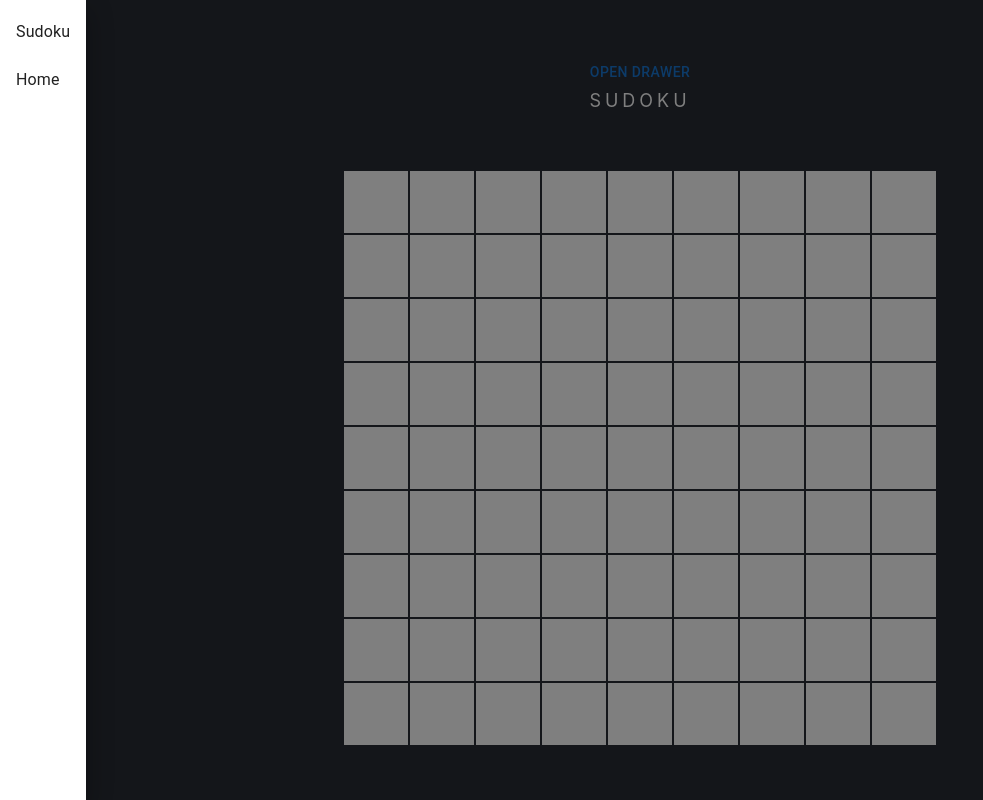
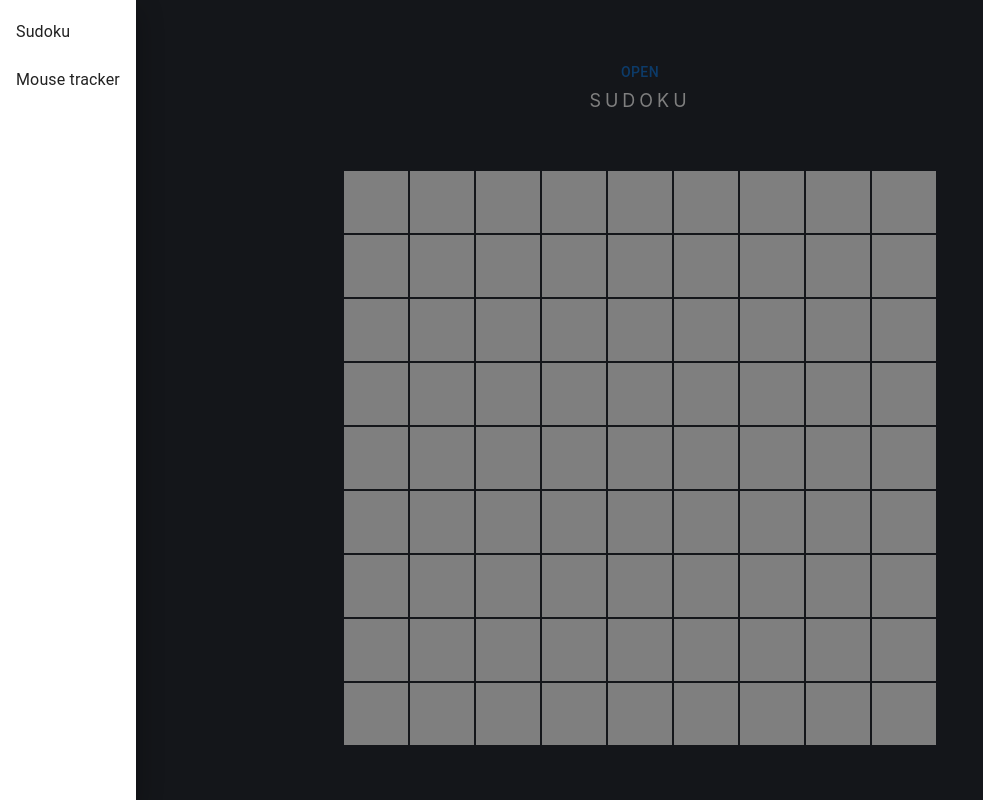
Before and after one commit to klnyc/Sudoku, a React (Create React App) app: page / in a window 1280 px wide. Shown: the whole page, without its empty margins (0-983 px from the left). Built offline with nearby package versions, Linux system fonts and the light colour scheme.

Commit message:
add sidebar click funcationality

```diff
--- a/src/components/App.tsx
+++ b/src/components/App.tsx
@@ -3,6 +3,7 @@ import { isValidNumber, allUniqueValuesInArray } from "../utility";
 import { Grid } from "./Grid";
 import { Sidebar } from "./Sidebar";
 import { Button } from "@mui/material";
+import { Game } from "../constants";
 
 interface GridState {
   [row: number]: {
@@ -21,6 +22,7 @@ export interface ValidCells {
 
 const App = (): JSX.Element => {
   const [openSidebar, setOpenSideBar] = useState<boolean>(true);
+  const [game, setGame] = useState<Game>(Game.Sudoku);
   const [grid, setGrid] = useState<GridState>();
   const [validCells, setValidCells] = useState<ValidCells>();
   const [message, setMessage] = useState<string>("");
@@ -107,13 +109,30 @@ const App = (): JSX.Element => {
     }
   };
 
+  const Sudoku = () => {
+    return (
+      <>
+        <div className="title">SUDOKU</div>
+        <div className="message">{message}</div>
+        <Grid handleChange={handleChange} validCells={validCells} />
+      </>
+    );
+  };
+
+  const renderGame = () => {
+    switch (game) {
+      case Game.Sudoku:
+        return <Sudoku />;
+      case Game.MouseTracker:
+        return <></>;
+    }
+  };
+
   return (
     <div className="app">
-      <Sidebar open={openSidebar} onClose={toggleSidebar(false)} />
-      <Button onClick={toggleSidebar(true)}>Open drawer</Button>
-      <div className="title">SUDOKU</div>
-      <div className="message">{message}</div>
-      <Grid handleChange={handleChange} validCells={validCells} />
+      <Sidebar open={openSidebar} onClose={toggleSidebar(false)} setGame={setGame}/>
+      <Button onClick={toggleSidebar(true)}>Open</Button>
+      {renderGame()}
     </div>
   );
 };
--- a/src/components/Sidebar.tsx
+++ b/src/components/Sidebar.tsx
@@ -1,19 +1,25 @@
 import { Drawer, List, ListItem, ListItemText } from "@mui/material";
+import { Game } from "../constants";
 
 interface SidebarProps {
   open: boolean;
   onClose: () => void;
+  setGame: (game: Game) => void;
 }
 
-export const Sidebar = ({ open, onClose }: SidebarProps): JSX.Element => {
+export const Sidebar = ({
+  open,
+  onClose,
+  setGame,
+}: SidebarProps): JSX.Element => {
   return (
     <Drawer open={open} onClose={onClose}>
       <List>
-        <ListItem>
+        <ListItem onClick={() => setGame(Game.Sudoku)}>
           <ListItemText primary="Sudoku"></ListItemText>
         </ListItem>
-        <ListItem>
-          <ListItemText primary="Home"></ListItemText>
+        <ListItem onClick={() => setGame(Game.MouseTracker)}>
+          <ListItemText primary="Mouse tracker"></ListItemText>
         </ListItem>
       </List>
     </Drawer>
--- /dev/null
+++ b/src/constants.tsx
@@ -0,0 +1,4 @@
+export enum Game {
+  Sudoku = "Sudoku",
+  MouseTracker = "MouseTracker",
+}
```
